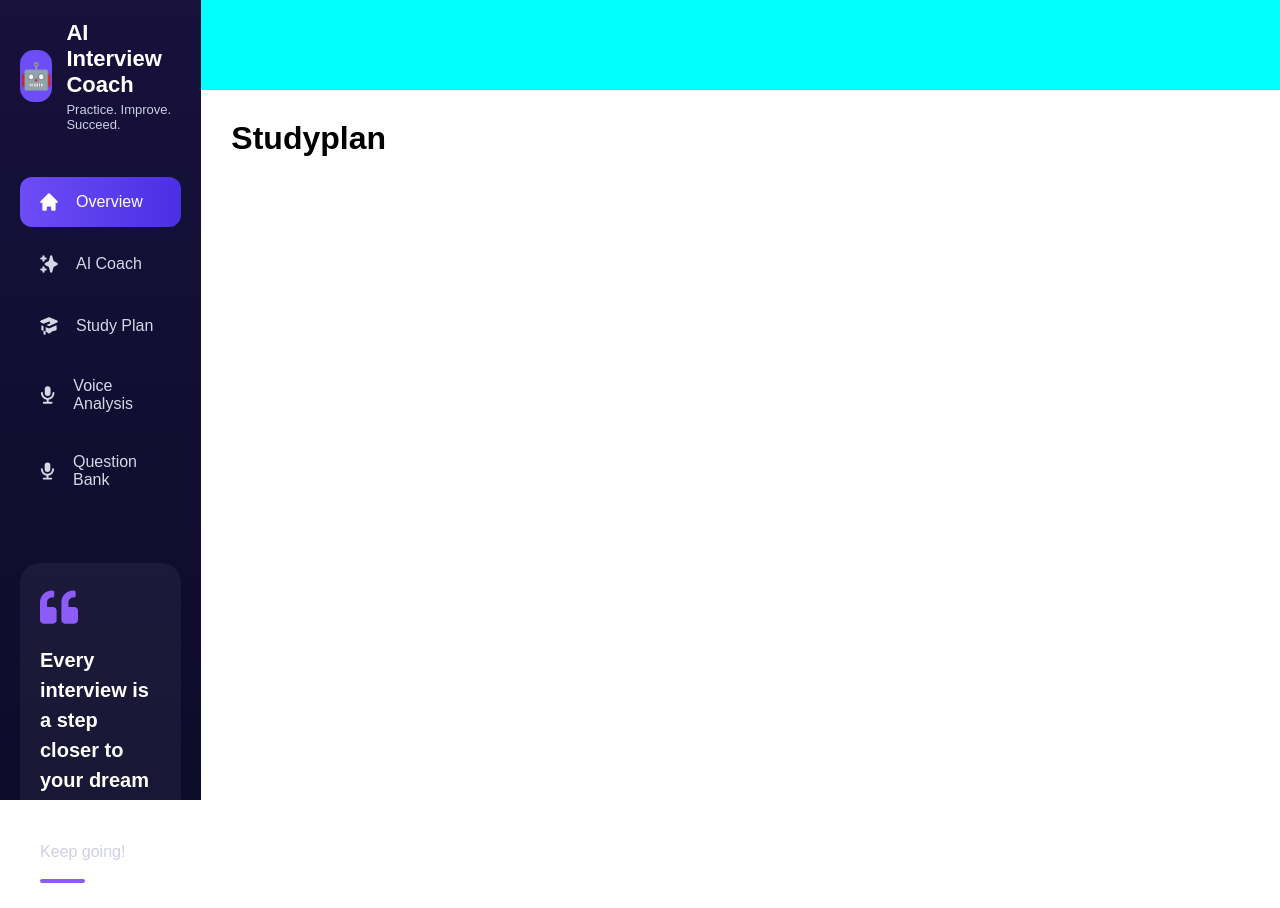
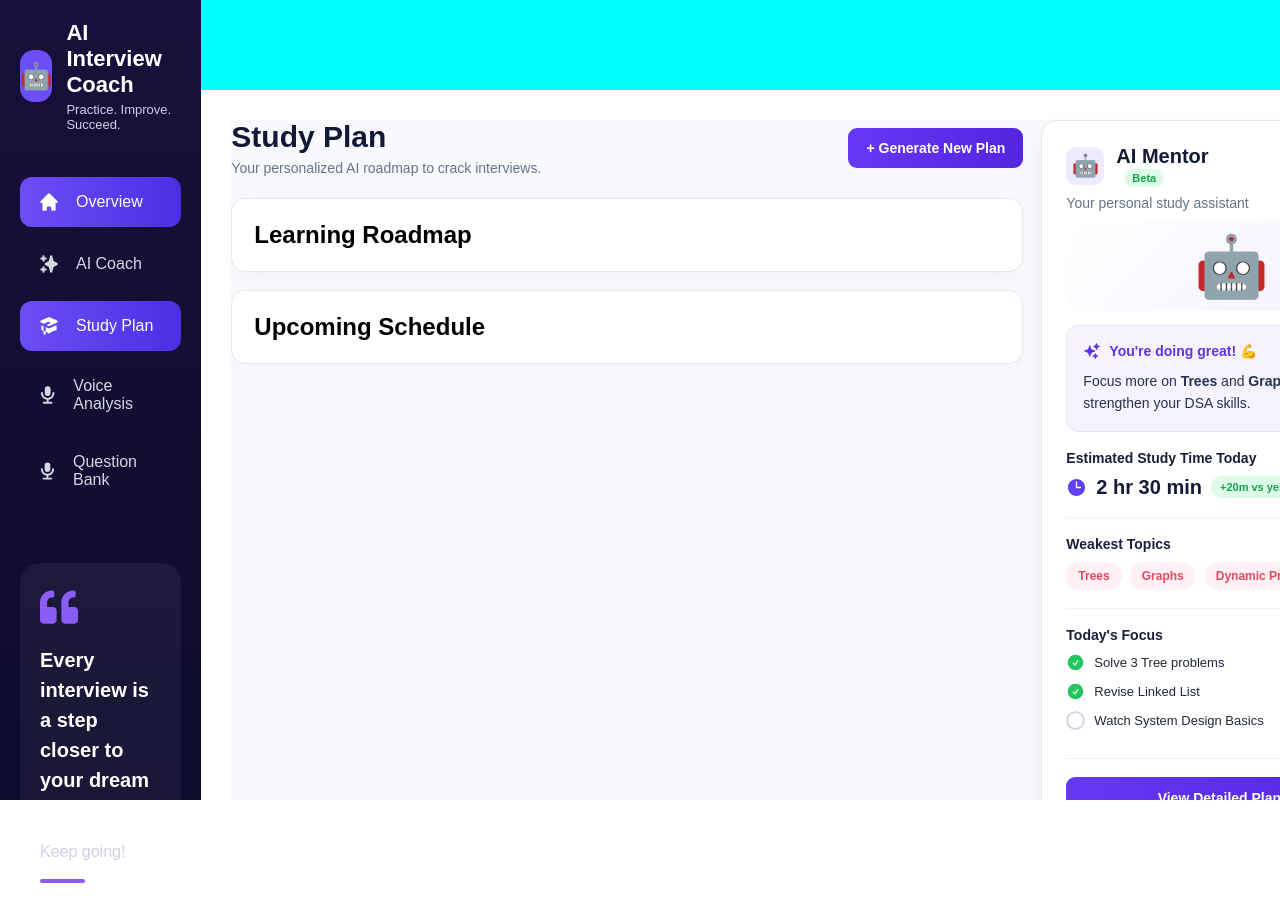
Before and after one commit to Dakshchaudhary1710/loomis, a React (Vite) app: page /main/studyplan in a window 1280 px wide. Shown: the top 908 px of the page. Built offline with nearby package versions, Linux system fonts and the light colour scheme.

Commit message:
made ai mentor in study plan UI

```diff
--- a/src/assets/main-page/SidebarMain.jsx
+++ b/src/assets/main-page/SidebarMain.jsx
@@ -6,7 +6,7 @@
   HiMicrophone,
 } from "react-icons/hi";
 import { FaQuoteLeft } from "react-icons/fa";
-import { Link } from "react-router-dom";
+import { NavLink } from "react-router-dom";
 
 export default function Sidebar() {
   return (
@@ -21,29 +21,29 @@
       </div>
 
       <div className="sidebar-menu">
-        <Link to="/main/overview" className="menu-item active">
+       <NavLink to="/main/overview" className="menu-item active">
           <HiHome />
           <span>Overview</span>
-        </Link>
+       </NavLink>
 
-        <Link to="/main/aicoach" className="menu-item">
+        <NavLink to="/main/aicoach" className="menu-item">
           <HiSparkles />
           <span>AI Coach</span>
-        </Link>
+        </NavLink>
 
-        <Link to="/main/studyplan" className="menu-item">
+        <NavLink to="/main/studyplan" className="menu-item">
           <HiAcademicCap />
           <span>Study Plan</span>
-        </Link>
+         </NavLink>
 
-        <Link to="/main/voiceanalysis" className="menu-item">
+        <NavLink to="/main/voiceanalysis" className="menu-item">
           <HiMicrophone />
           <span>Voice Analysis</span>
-        </Link>
-        <Link to="/main/questionbank" className="menu-item">
+       </NavLink>
+        <NavLink to="/main/questionbank" className="menu-item">
          <HiMicrophone />
         <span>Question Bank</span>
-        </Link>
+        </NavLink>
       </div>
       <div className="quote-card">
   <FaQuoteLeft className="quote-icon" />
--- /dev/null
+++ b/src/assets/main-page/sidebar-contents/AIMentor/AIMentor.css
@@ -0,0 +1,272 @@
+.ai-mentor-card {
+  width: 100%;
+  background: #ffffff;
+  border: 1px solid #e5e7eb;
+  border-radius: 16px;
+  padding: 24px;
+  box-shadow: 0 4px 20px rgba(30, 27, 75, 0.04);
+}
+
+
+/* HEADER */
+
+.mentor-header {
+  display: flex;
+  align-items: center;
+  justify-content: space-between;
+}
+
+.mentor-title {
+  display: flex;
+  align-items: center;
+  gap: 12px;
+}
+
+.mentor-icon {
+  width: 38px;
+  height: 38px;
+  border-radius: 10px;
+
+  display: flex;
+  align-items: center;
+  justify-content: center;
+
+  background: #eeeaff;
+  font-size: 22px;
+}
+
+.mentor-title h2 {
+  margin: 0;
+  font-size: 20px;
+  color: #111936;
+}
+
+.mentor-title span {
+  display: inline-block;
+  margin-left: 8px;
+
+  padding: 3px 8px;
+
+  border-radius: 20px;
+
+  background: #dcfce7;
+  color: #16a34a;
+
+  font-size: 11px;
+  font-weight: 600;
+}
+
+.mentor-menu {
+  border: none;
+  background: transparent;
+
+  font-size: 24px;
+  color: #64748b;
+
+  cursor: pointer;
+}
+
+
+/* SUBTITLE */
+
+.mentor-subtitle {
+  margin: 8px 0 10px;
+
+  color: #64748b;
+  font-size: 14px;
+}
+
+
+/* ROBOT */
+
+.mentor-robot {
+  height: 90px;
+
+  display: flex;
+  align-items: center;
+  justify-content: center;
+
+  font-size: 60px;
+
+  background: linear-gradient(
+    135deg,
+    #ffffff,
+    #f3efff
+  );
+
+  border-radius: 14px;
+
+  margin-bottom: 14px;
+}
+
+
+/* MESSAGE */
+
+.mentor-message {
+  padding: 16px;
+
+  background: #f6f3ff;
+
+  border: 1px solid #e9e3ff;
+
+  border-radius: 12px;
+}
+
+.message-title {
+  display: flex;
+  align-items: center;
+  gap: 8px;
+
+  color: #5b35e8;
+
+  font-size: 14px;
+}
+
+.message-title svg {
+  font-size: 18px;
+}
+
+.mentor-message p {
+  margin: 10px 0 0;
+
+  color: #273154;
+
+  font-size: 14px;
+  line-height: 1.6;
+}
+
+
+/* INFORMATION SECTIONS */
+
+.mentor-info {
+  padding: 18px 0;
+
+  border-bottom: 1px solid #edf0f5;
+}
+
+.mentor-info h4 {
+  margin: 0 0 10px;
+
+  color: #18203b;
+
+  font-size: 14px;
+}
+
+
+/* STUDY TIME */
+
+.study-time {
+  display: flex;
+  align-items: center;
+  gap: 9px;
+}
+
+.study-time svg {
+  color: #6241f2;
+  font-size: 21px;
+}
+
+.study-time strong {
+  font-size: 20px;
+  color: #151b36;
+}
+
+.study-time span {
+  padding: 5px 9px;
+
+  border-radius: 20px;
+
+  background: #dcfce7;
+  color: #16a34a;
+
+  font-size: 11px;
+  font-weight: 600;
+}
+
+
+/* WEAK TOPICS */
+
+.weak-topics {
+  display: flex;
+  flex-wrap: wrap;
+  gap: 8px;
+}
+
+.weak-topics span {
+  padding: 7px 12px;
+
+  border-radius: 20px;
+
+  background: #fff0f3;
+  color: #e54862;
+
+  font-size: 12px;
+  font-weight: 600;
+}
+
+
+/* TODAY'S FOCUS */
+
+.focus-item {
+  display: flex;
+  align-items: center;
+  gap: 9px;
+
+  margin-bottom: 10px;
+
+  color: #1f2937;
+}
+
+.focus-item svg {
+  color: #cbd5e1;
+  font-size: 19px;
+}
+
+.focus-item.completed svg {
+  color: #22c55e;
+}
+
+.focus-item p {
+  margin: 0;
+
+  font-size: 13px;
+}
+
+
+/* BUTTON */
+
+.detailed-plan-btn {
+  width: 100%;
+
+  margin-top: 18px;
+
+  padding: 13px 18px;
+
+  border: none;
+  border-radius: 9px;
+
+  background: linear-gradient(
+    90deg,
+    #6738f5,
+    #5425df
+  );
+
+  color: white;
+
+  font-size: 14px;
+  font-weight: 600;
+
+  display: flex;
+  align-items: center;
+  justify-content: center;
+  gap: 10px;
+
+  cursor: pointer;
+
+  transition: 0.2s;
+}
+
+.detailed-plan-btn:hover {
+  transform: translateY(-1px);
+  box-shadow: 0 6px 15px rgba(103, 56, 245, 0.25);
+}
--- /dev/null
+++ b/src/assets/main-page/sidebar-contents/AIMentor/AIMentor.jsx
@@ -0,0 +1,114 @@
+import "./AIMentor.css";
+
+import {
+  HiSparkles,
+  HiClock,
+  HiCheckCircle,
+  HiArrowRight,
+} from "react-icons/hi2";
+
+import { FaRegCircle } from "react-icons/fa";
+
+export default function AIMentor() {
+  return (
+    <div className="ai-mentor-card">
+
+      {/* Header */}
+      <div className="mentor-header">
+        <div className="mentor-title">
+          <div className="mentor-icon">
+            🤖
+          </div>
+
+          <div>
+            <h2>AI Mentor</h2>
+            <span>Beta</span>
+          </div>
+        </div>
+
+        <button className="mentor-menu">⋮</button>
+      </div>
+
+
+      {/* Subtitle */}
+      <p className="mentor-subtitle">
+        Your personal study assistant
+      </p>
+
+
+      {/* Robot */}
+      <div className="mentor-robot">
+        🤖
+      </div>
+
+
+      {/* AI Message */}
+      <div className="mentor-message">
+        <div className="message-title">
+          <HiSparkles />
+          <strong>You're doing great! 💪</strong>
+        </div>
+
+        <p>
+          Focus more on <b>Trees</b> and <b>Graphs</b>{" "}
+          to strengthen your DSA skills.
+        </p>
+      </div>
+
+
+      {/* Study Time */}
+      <div className="mentor-info">
+        <h4>Estimated Study Time Today</h4>
+
+        <div className="study-time">
+          <HiClock />
+
+          <strong>2 hr 30 min</strong>
+
+          <span>+20m vs yesterday</span>
+        </div>
+      </div>
+
+
+      {/* Weakest Topics */}
+      <div className="mentor-info">
+        <h4>Weakest Topics</h4>
+
+        <div className="weak-topics">
+          <span>Trees</span>
+          <span>Graphs</span>
+          <span>Dynamic Programming</span>
+        </div>
+      </div>
+
+
+      {/* Today's Focus */}
+      <div className="mentor-info">
+        <h4>Today's Focus</h4>
+
+        <div className="focus-item completed">
+          <HiCheckCircle />
+          <p>Solve 3 Tree problems</p>
+        </div>
+
+        <div className="focus-item completed">
+          <HiCheckCircle />
+          <p>Revise Linked List</p>
+        </div>
+
+        <div className="focus-item">
+          <FaRegCircle />
+          <p>Watch System Design Basics</p>
+        </div>
+      </div>
+
+
+      {/* Button */}
+      <button className="detailed-plan-btn">
+        View Detailed Plan
+        <HiArrowRight />
+      </button>
+
+    </div>
+  );
+}
--- a/src/assets/main-page/sidebar-contents/Studyplan.jsx
+++ b/src/assets/main-page/sidebar-contents/Studyplan.jsx
@@ -1,5 +1,43 @@
-export default function Studyplan(){
-  return(
-    <h1>Studyplan</h1>
-  )
+import "./studyPlan.css";
+import AIMentor from "./AIMentor/AIMentor";
+
+export default function StudyPlan() {
+  return (
+    <div className="study-plan">
+
+      {/* LEFT SIDE */}
+      <div className="study-plan-main">
+
+        {/* Header */}
+        <div className="study-plan-header">
+          <div>
+            <h1>Study Plan</h1>
+            <p>Your personalized AI roadmap to crack interviews.</p>
+          </div>
+
+          <button className="generate-plan-btn">
+            + Generate New Plan
+          </button>
+        </div>
+
+        {/* Learning Roadmap */}
+        <div className="study-card">
+          <h2>Learning Roadmap</h2>
+        </div>
+
+        {/* Upcoming Schedule */}
+        <div className="study-card">
+          <h2>Upcoming Schedule</h2>
+        </div>
+
+      </div>
+
+
+      {/* RIGHT SIDE */}
+      <div className="study-plan-right">
+        <AIMentor />
+      </div>
+
+    </div>
+  );
 }
--- /dev/null
+++ b/src/assets/main-page/sidebar-contents/studyPlan.css
@@ -0,0 +1,139 @@
+.study-plan {
+  width: 100%;
+  min-height: 100%;
+
+
+  display: flex;
+  gap: 18px;
+
+  background: #f8f9fc;
+}
+
+
+/* LEFT SIDE */
+
+.study-plan-main {
+  flex: 1;
+  min-width: 0;
+
+  display: flex;
+  flex-direction: column;
+  gap: 18px;
+}
+
+
+/* RIGHT SIDE */
+
+.study-plan-right {
+  width: 380px;
+  flex-shrink: 0;
+}
+
+
+/* PAGE HEADER */
+
+.study-plan-header {
+  display: flex;
+  align-items: center;
+  justify-content: space-between;
+
+  margin-bottom: 4px;
+}
+
+.study-plan-header h1 {
+  margin: 0;
+
+  font-size: 30px;
+  font-weight: 700;
+
+  color: #111936;
+}
+
+.study-plan-header p {
+  margin: 6px 0 0;
+
+  color: #64748b;
+  font-size: 14px;
+}
+
+
+/* GENERATE BUTTON */
+
+.generate-plan-btn {
+  display: flex;
+  align-items: center;
+  gap: 8px;
+
+  padding: 12px 18px;
+
+  border: none;
+  border-radius: 9px;
+
+  background: linear-gradient(
+    90deg,
+    #6738f5,
+    #5425df
+  );
+
+  color: white;
+
+  font-size: 14px;
+  font-weight: 600;
+
+  cursor: pointer;
+}
+
+.generate-plan-btn:hover {
+  box-shadow: 0 6px 16px rgba(103, 56, 245, 0.25);
+}
+
+
+/* COMMON CARD */
+
+.study-card {
+  background: white;
+
+  border: 1px solid #e6e8f0;
+  border-radius: 14px;
+
+  padding: 22px;
+
+  box-shadow: 0 3px 15px rgba(30, 27, 75, 0.03);
+}
+
+
+/* RESPONSIVE */
+
+@media (max-width: 1100px) {
+
+  .study-plan-right {
+    width: 330px;
+  }
+
+}
+
+@media (max-width: 900px) {
+
+  .study-plan {
+    flex-direction: column;
+  }
+
+  .study-plan-right {
+    width: 100%;
+  }
+
+}
+
+@media (max-width: 600px) {
+
+  .study-plan {
+    padding: 18px;
+  }
+
+  .study-plan-header {
+    flex-direction: column;
+    align-items: flex-start;
+    gap: 15px;
+  }
+
+}
```
